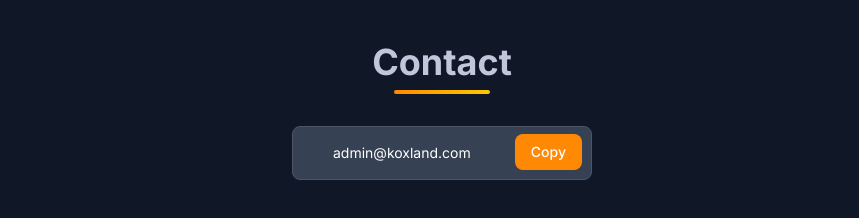
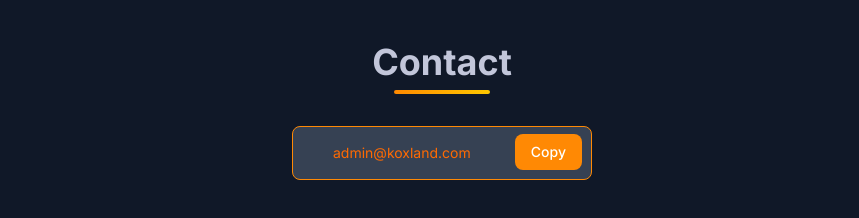
Before and after one commit to Koxone/Portfolio-Astro-React-Tailwind, an Astro site: page / in a window 1280 px wide. Shown: the part 3158-3376 px from the top of the page, without its empty margins (198-1057 px from the left). Built offline with nearby package versions, Linux system fonts and the light colour scheme; Astro itself is replaced by a stand-in of ours.

Commit message:
Update Footer.jsx

```diff
--- a/src/components/footer/Footer.jsx
+++ b/src/components/footer/Footer.jsx
@@ -41,14 +41,16 @@ function Footer() {
           value="admin@koxland.com"
           type="text"
           id="clipboard"
-          className="block w-full p-4 ps-10 text-sm border rounded-lg focus:ring-orange-400 focus:border-orange-400 bg-gray-700 border-gray-600 placeholder-orange-400 text-white"
+          className="block w-full p-4 ps-10 text-sm border rounded-lg focus:ring-orange-400 focus:border-orange-400 bg-gray-700 border-orange-400
+           placeholder-orange-400 text-orange-500"
           placeholder="admin@koxland.com"
           required
         />
         <button
           type="button"
           onClick={handleCopy}
-          className="text-white cursor-pointer absolute end-2.5 bottom-2.5 focus:ring-4 focus:outline-none font-medium rounded-lg text-sm px-4 py-2 bg-orange-400 hover:bg-orange-700 focus:ring-orange-500"
+          className="text-white cursor-pointer absolute end-2.5 bottom-2.5 focus:ring-4 focus:outline-none font-medium rounded-lg text-sm px-4 py-2
+           bg-orange-400 hover:bg-orange-700 focus:ring-orange-500"
         >
           {buttonText}
         </button>
```
